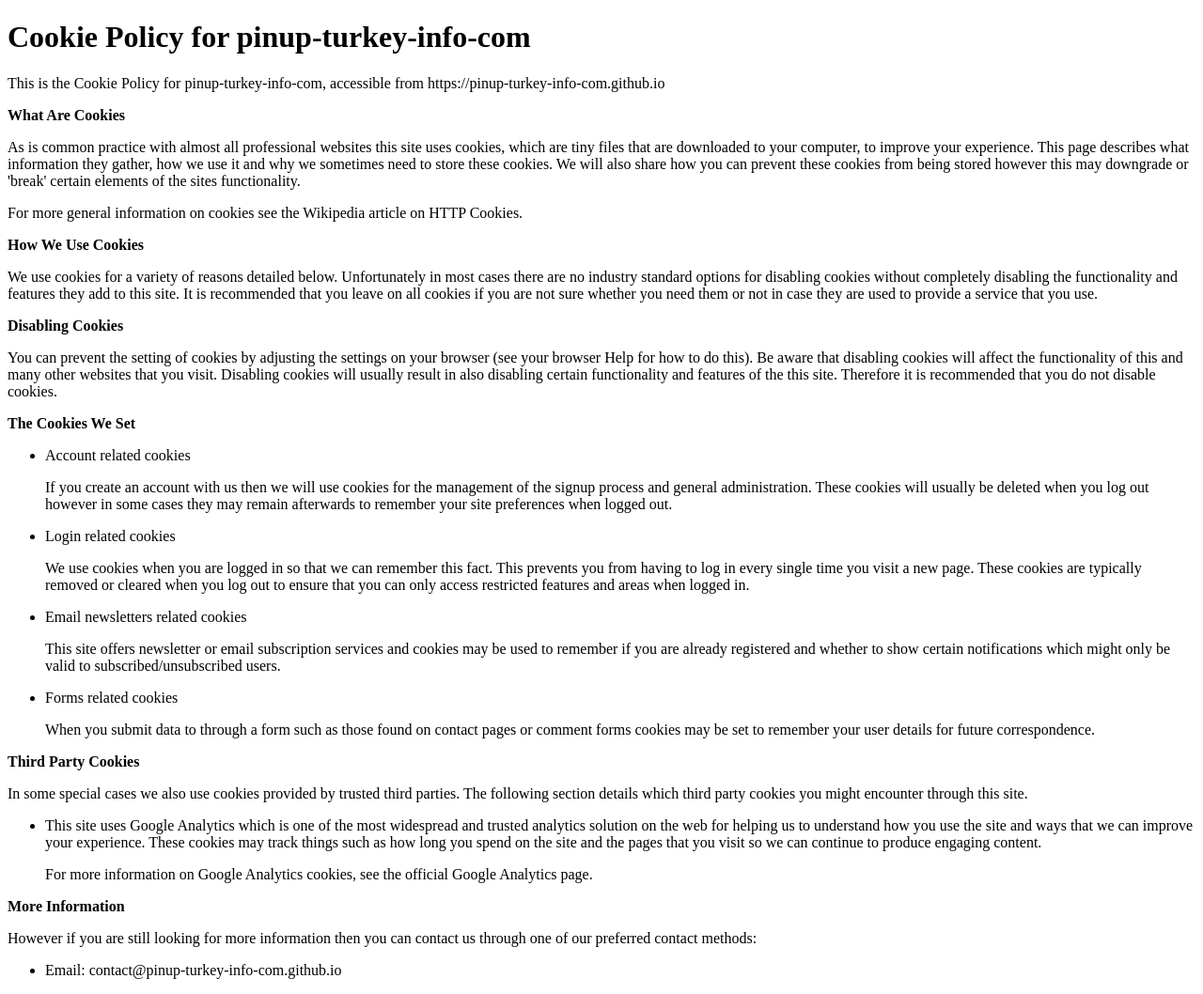
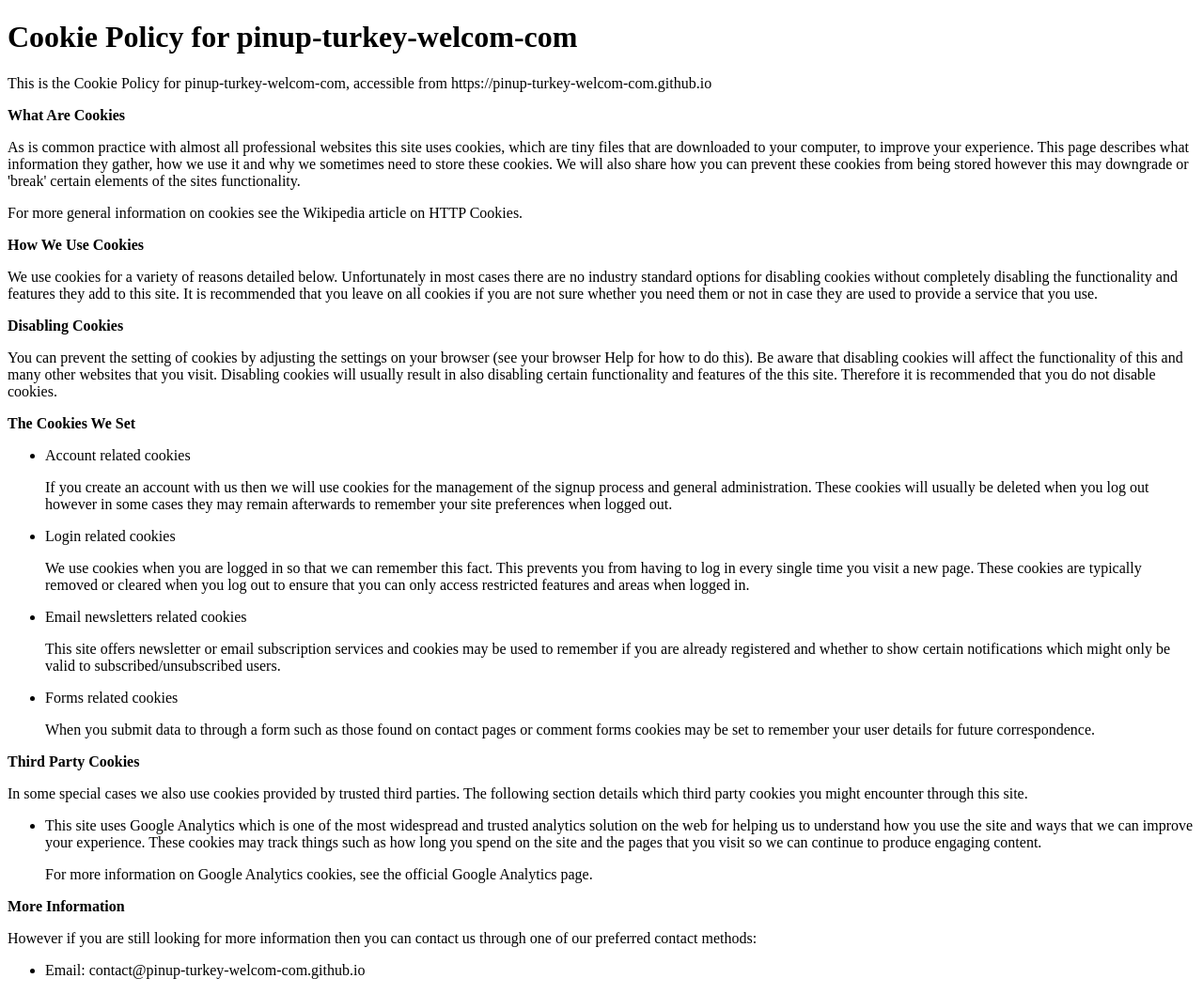
Before and after one commit to pinup-turkey-info-com/pinup, a plain HTML site: page cookie-policy.html in a window 1280 px wide. Shown: the whole page at 94% size. Drawn offline with Linux system fonts and the light colour scheme.

Commit message:
Update cookie-policy.html

```diff
--- a/cookie-policy.html
+++ b/cookie-policy.html
@@ -6,13 +6,13 @@
 <meta http-equiv="X-UA-Compatible" content="IE=edge">
 <meta name="viewport" content="width=device-width, initial-scale=1.0, maximum-scale=1.0, user-scalable=no">
 <meta name="description" content="Cookie Policy" />
-<title>Cookie Policy - pinup-turkey-info-com</title>
+<title>Cookie Policy - pinup-turkey-welcom-com</title>
 </head>
 <body>
 
-<h1>Cookie Policy for pinup-turkey-info-com</h1>
+<h1>Cookie Policy for pinup-turkey-welcom-com</h1>
 
-<p>This is the Cookie Policy for pinup-turkey-info-com, accessible from https://pinup-turkey-info-com.github.io</p>
+<p>This is the Cookie Policy for pinup-turkey-welcom-com, accessible from https://pinup-turkey-welcom-com.github.io</p>
 
 <p><strong>What Are Cookies</strong></p>
 
@@ -73,7 +73,7 @@
 <p>However if you are still looking for more information then you can contact us through one of our preferred contact methods:</p>
 
 <ul>
-<li>Email: contact@pinup-turkey-info-com.github.io</li>
+<li>Email: contact@pinup-turkey-welcom-com.github.io</li>
 </ul>
 </body>
 </html>
```
